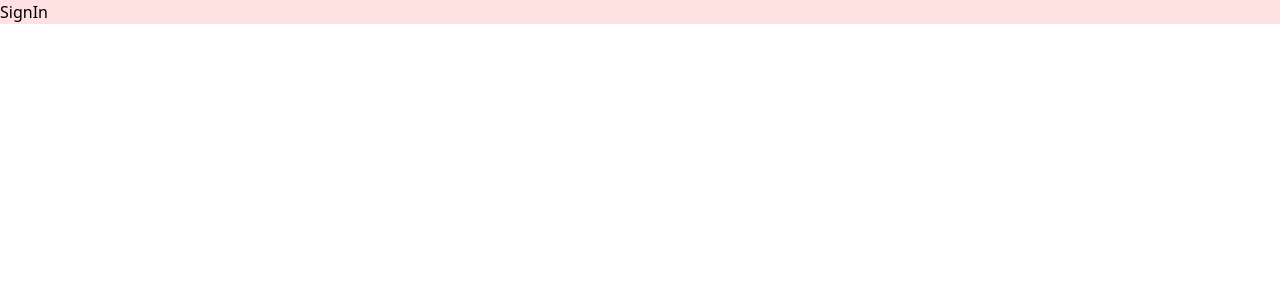
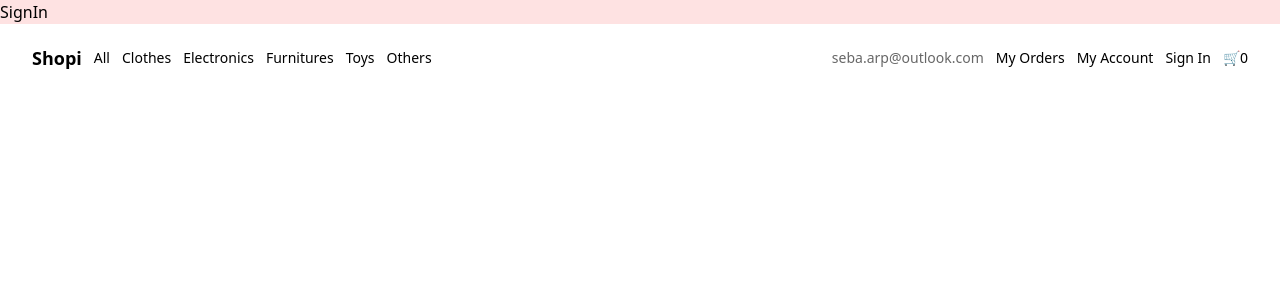
Before and after one commit to sebdev88/ecommerce_react_vite_tailwind, a React (Vite) app: page /signin in a window 1280 px wide. Shown: the top 300 px of the page. Built offline with nearby package versions, Linux system fonts and the light colour scheme.

Commit message:
Navbar creado con NavLink

```diff
--- /dev/null
+++ b/src/Components/Navbar/index.jsx
@@ -0,0 +1,91 @@
+import { NavLink } from "react-router-dom";
+const Navbar = () => {
+  const activeStyle = "underline underline-offset-4";
+  return (
+    <nav className="flex justify-between items-center fixed z-10 w-full py-5 px-8 text-sm font-light">
+      <ul className="flex items-center gap-3">
+        <li className="font-semibold text-lg">
+          <NavLink to="/">Shopi</NavLink>
+        </li>
+        <li>
+          <NavLink
+            to="/"
+            className={({ isActive }) => (isActive ? activeStyle : undefined)}
+          >
+            All
+          </NavLink>
+        </li>
+        <li>
+          <NavLink
+            to="/clothes"
+            className={({ isActive }) => (isActive ? activeStyle : undefined)}
+          >
+            Clothes
+          </NavLink>
+        </li>
+        <li>
+          <NavLink
+            to="/electronics"
+            className={({ isActive }) => (isActive ? activeStyle : undefined)}
+          >
+            Electronics
+          </NavLink>
+        </li>
+        <li>
+          <NavLink
+            to="/furnitures"
+            className={({ isActive }) => (isActive ? activeStyle : undefined)}
+          >
+            Furnitures
+          </NavLink>
+        </li>
+        <li>
+          <NavLink
+            to="/toys"
+            className={({ isActive }) => (isActive ? activeStyle : undefined)}
+          >
+            Toys
+          </NavLink>
+        </li>
+        <li>
+          <NavLink
+            to="/others"
+            className={({ isActive }) => (isActive ? activeStyle : undefined)}
+          >
+            Others
+          </NavLink>
+        </li>
+      </ul>
+      <ul className="flex items-center gap-3">
+        <li className="text-black/60">seba.arp@outlook.com</li>
+        <li>
+          <NavLink
+            to="/my-orders"
+            className={({ isActive }) => (isActive ? activeStyle : undefined)}
+          >
+            My Orders
+          </NavLink>
+        </li>
+        <li>
+          <NavLink
+            to="/my-account"
+            className={({ isActive }) => (isActive ? activeStyle : undefined)}
+          >
+            My Account
+          </NavLink>
+        </li>
+        <li>
+          <NavLink
+            to="/sign-in"
+            className={({ isActive }) => (isActive ? activeStyle : undefined)}
+          >
+            Sign In
+          </NavLink>
+        </li>
+        <li>🛒0</li>
+      </ul>
+    </nav>
+  );
+};
+
+export default Navbar;
--- a/src/Pages/App/index.jsx
+++ b/src/Pages/App/index.jsx
@@ -5,6 +5,7 @@
 import MyOrders from "../MyOrders";
 import NotFound from "../NotFound";
 import SignIn from "../SignIn";
+import Navbar from "../../Components/Navbar";
 import "./App.css";
 
 const AppRoutes = () => {
@@ -23,6 +24,7 @@
   return (
     <BrowserRouter>
       <AppRoutes />
+      <Navbar />
     </BrowserRouter>
   );
 }
```
